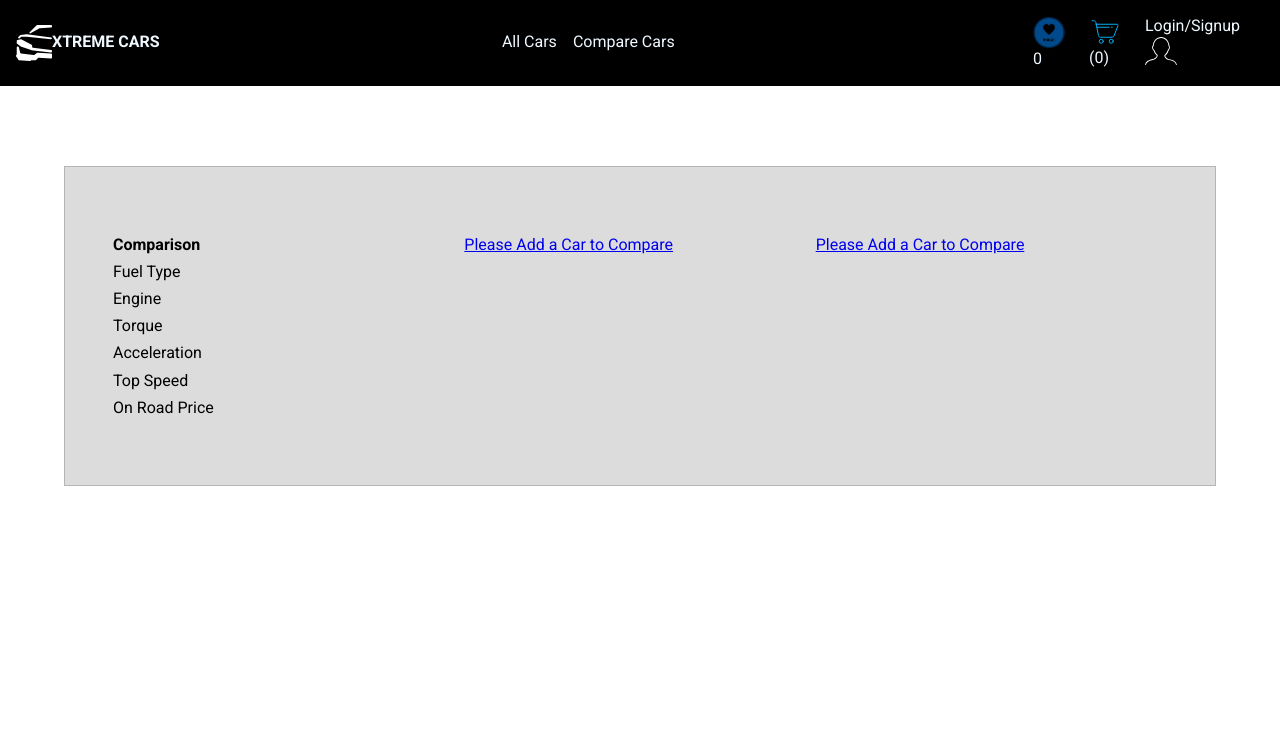
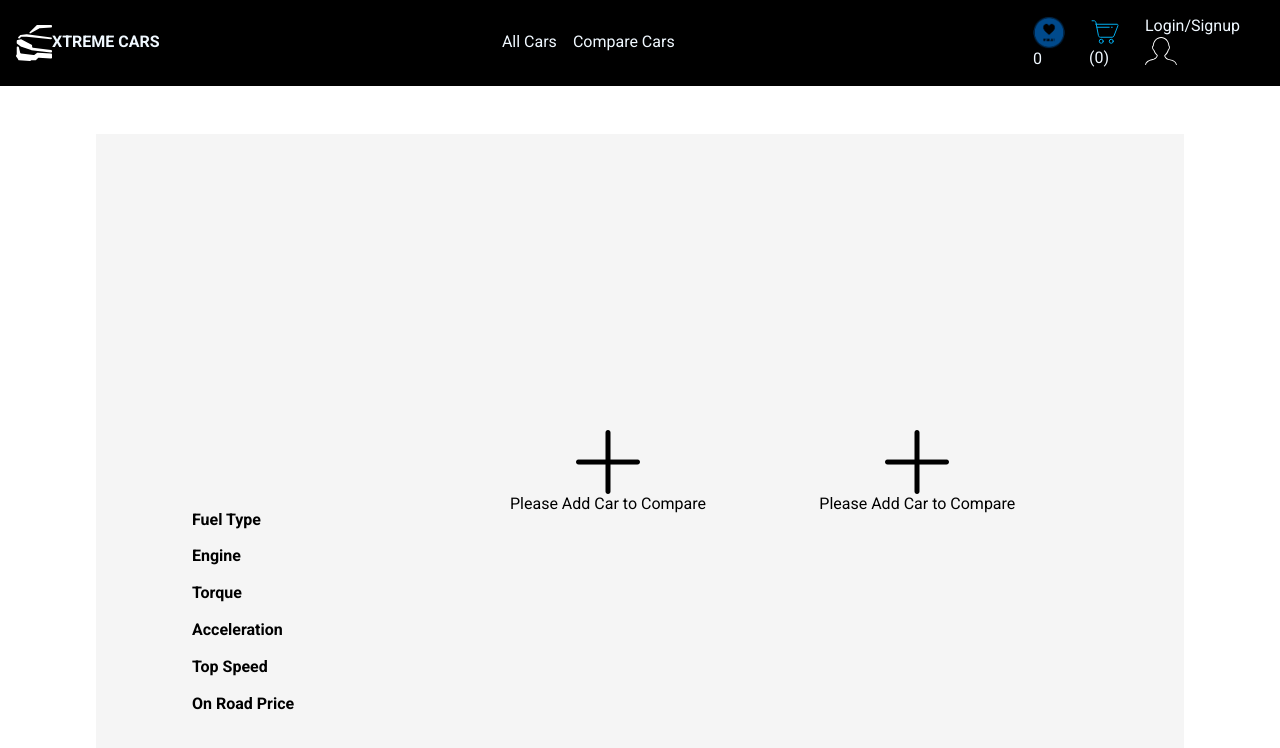
Before and after one commit to DteTRPod3/TRPod3_XtremeCars, a React (Create React App) app: page /compare-cars in a window 1280 px wide. Shown: the top 748 px of the page. Built offline with nearby package versions, Linux system fonts and the light colour scheme.

Commit message:
Styling changes in compare cars

```diff
--- a/src/components/CompareCard/CompareCard.tsx
+++ b/src/components/CompareCard/CompareCard.tsx
@@ -1,22 +1,34 @@
-import React from "react";
-import { useDispatch } from "react-redux";
+import "./CompareCard.scss"
+import { useDispatch, useSelector } from "react-redux";
 import { ICarComparisonDetails } from "../../models/ICarComparisonDetails";
+import { CarDetails } from "../../models/CarDetails";
 import { removeFromCompare } from "../../redux/CompareCars/reducer";
 import { removeCarDetailsData } from "../../redux/CompareCarsDetails/reducer";
+
 
 function CompareCard(props:any) {
   const carId = props.carId
   const car:ICarComparisonDetails = props.carsData
   const dispatch = useDispatch()
+  const allCars = useSelector((state: any) => state.carsListReducer.cars);
+  let carDetail:CarDetails[]=[]
   const removeCar = ()=>{
     dispatch(removeCarDetailsData(car.specifications.name))
     dispatch(removeFromCompare(carId))
   }
+
+  if(allCars)
+    carDetail = allCars.filter((c:CarDetails)=>{
+        return c.id===carId
+    })
   return (
     <>
-      <header data-carId={carId}>
+      <div data-carId={carId}>
         <h3>{car.specifications.name}</h3>
-      </header>
+      </div>
+      <div className="compare-cars__image-container">
+        <img src={carDetail[0].image} alt="car"/>
+      </div>
       <div>
         <p>{car.specifications.fuel_type}</p>
       </div>
@@ -36,7 +48,7 @@ function CompareCard(props:any) {
         <p>{car.cost}</p>
       </div>
       <div>
-          <button onClick={removeCar}>Remove</button>
+          <button onClick={removeCar}  className="button--red">Remove</button>
       </div>
     </>
   );
--- a/src/pages/CompareCars/CompareCars.scss
+++ b/src/pages/CompareCars/CompareCars.scss
@@ -1,13 +1,82 @@
-.compare-cars-container {
+@import "../../index.scss";
+
+// utility class for display flex
+.compare-cars__flex {
   display: flex;
-  background-color: #dcdcdc;
-  border: 1px solid #b6b5b5;
-  margin: 5rem 4rem;
-  padding: 4rem 3rem;
-  line-height: 1.7;
-  .compare-cars-column {
-    display: flex;
-    flex-direction: column;
-    flex: 1;
+}
+
+.compare-cars__column {
+	+ {
+		.compare-cars__column {
+			margin: 3rem 0 0 0;
+		}
+	}
+	>* {
+		+ {
+			* {
+				margin-top: 1rem;
+			}
+		}
+	}
+}
+
+// main css styling
+
+.compare-cars__container {
+  flex-direction: column;
+  width: 85%;
+  margin: 0 auto;
+  padding: 4rem 6rem;
+  background-color: $primary-light;
+  margin-top: 3rem;
+  .compare-cars__header {
+    margin-bottom: 2rem;
+    & h2 {
+      font-size: 2rem;
+    }
   }
 }
+.compare-cars__main {
+	flex-direction: column;
+	.compare-cars__column {
+		flex: 1;
+		.compare-cars__add-car {
+			justify-content: center;
+			align-items: center;
+			align-content: center;
+			flex-direction: column;
+			width: 100%;
+			text-decoration: none;
+			color: inherit;
+			transition: transform ease-in 0.2s;
+			&:hover {
+				transform: scale(1.1);
+			}
+		}
+	}
+}
+
+// media screens
+@media only screen and (min-width: 550px) {
+  .compare-cars__main {
+    flex-direction: row;
+  }
+  .compare-cars__column + .compare-cars__column {
+    margin: 0 2rem 0 0;
+  }
+  .compare-cars__image-container {
+    max-height: 14rem;
+  }
+  .compare-cars__image-container {
+    min-height: 14rem;
+  }
+  .compare-cars__comparison {
+    padding-bottom: 17.5rem;
+  }
+}
+
+@media only screen and (min-width: 820px) {
+  .compare-cars__main .compare-cars__column .compare-cars__comparison {
+    padding-bottom: 16.5rem;
+  }
+}
--- a/src/pages/CompareCars/CompareCars.tsx
+++ b/src/pages/CompareCars/CompareCars.tsx
@@ -12,14 +12,13 @@ import { ICarComparisonDetails } from "../../models/ICarComparisonDetails";
 import { API_URL, NUMBER_OF_CARS_TO_COMPARE } from "../../constants";
 import { Link } from "react-router-dom";
 import CarList from "../CarList/CarList";
+import { CarDetails } from "../../models/CarDetails";
+import plusIcon from "../../assets/plus.png"
 
 function CompareCars() {
   const dispatch = useDispatch();
   const compareCars = useSelector((state: any) => {
     return state.compareCarReducer.carsIds;
-  });
-  const carDetails = useSelector((state: any) => {
-    return state.compareCarsDetailsSlice.carsDetail;
   });
   useEffect(() => {
     document.title = "Xtreme Cars | Compare Cars";
@@ -38,10 +37,16 @@ function CompareCars() {
         });
     });
   }, []);
+  const carDetails: ICarComparisonDetails[] = useSelector((state: any) => {
+    return state.compareCarsDetailsSlice.carsDetail;
+  });
+  const carNames = carDetails.map((car: ICarComparisonDetails) => {
+    return car.specifications.name;
+  });
   const carDetailsRendering = carDetails.map(
     (car: ICarComparisonDetails, index: number) => {
       return (
-        <section className="compare-cars-car1-column compare-cars-column">
+        <section className="compare-cars__column">
           <CompareCard carsData={car} carId={compareCars[index]} />
         </section>
       );
@@ -51,40 +56,55 @@ function CompareCars() {
   const renderNoCar = [];
   for (let i = 0; i < NUMBER_OF_CARS_TO_COMPARE - carDetails.length; i++) {
     renderNoCar.push(
-      <section className="compare-cars-car1-column compare-cars-column">
-        <Link to={"/"}>Please Add a Car to Compare</Link>
+      <section
+        key={i + 1}
+        className="compare-cars__column compare-cars__flex"
+      >
+        <Link to={"/"} className="compare-cars__add-car  compare-cars__flex">
+          <img src={plusIcon} alt="add" />
+          <p>Please Add Car to Compare</p>
+        </Link>
       </section>
     );
   }
   return (
     <>
-      <main className="compare-cars-container">
-        <section className="compare-cars-heading-column compare-cars-column">
-          <header>
-            <h3>Comparison</h3>
+      <div className="compare-cars__container compare-cars__flex">
+        <header className="compare-cars__header">
+          {carNames.length === 2 && (
+            <h2>
+              {carNames[0]} Vs {carNames[1]}
+            </h2>
+          )}
+          {carNames.length === 1 && <h2>{carNames[0]}</h2>}
         </header>
-          <div>
-            <p>Fuel Type</p>
+        <main className="compare-cars__main compare-cars__flex">
+          <section className="compare-cars__column">
+            <div className="compare-cars__comparison">
             </div>
             <div>
-            <p>Engine</p>
+              <p><b>Fuel Type</b></p>
             </div>
             <div>
-            <p>Torque</p>
+              <p><b>Engine</b></p>
             </div>
             <div>
-            <p>Acceleration</p>
+              <p><b>Torque</b></p>
             </div>
             <div>
-            <p>Top Speed</p>
+              <p><b>Acceleration</b></p>
             </div>
             <div>
-            <p>On Road Price</p>
+              <p><b>Top Speed</b></p>
+            </div>
+            <div>
+              <p><b>On Road Price</b></p>
             </div>
           </section>
           {carDetailsRendering}
           {renderNoCar}
         </main>
+      </div>
     </>
   );
 }
```
Also changed, not shown: src/assets/plus.png (added). Lines whose indentation alone changed are shown as unchanged.
